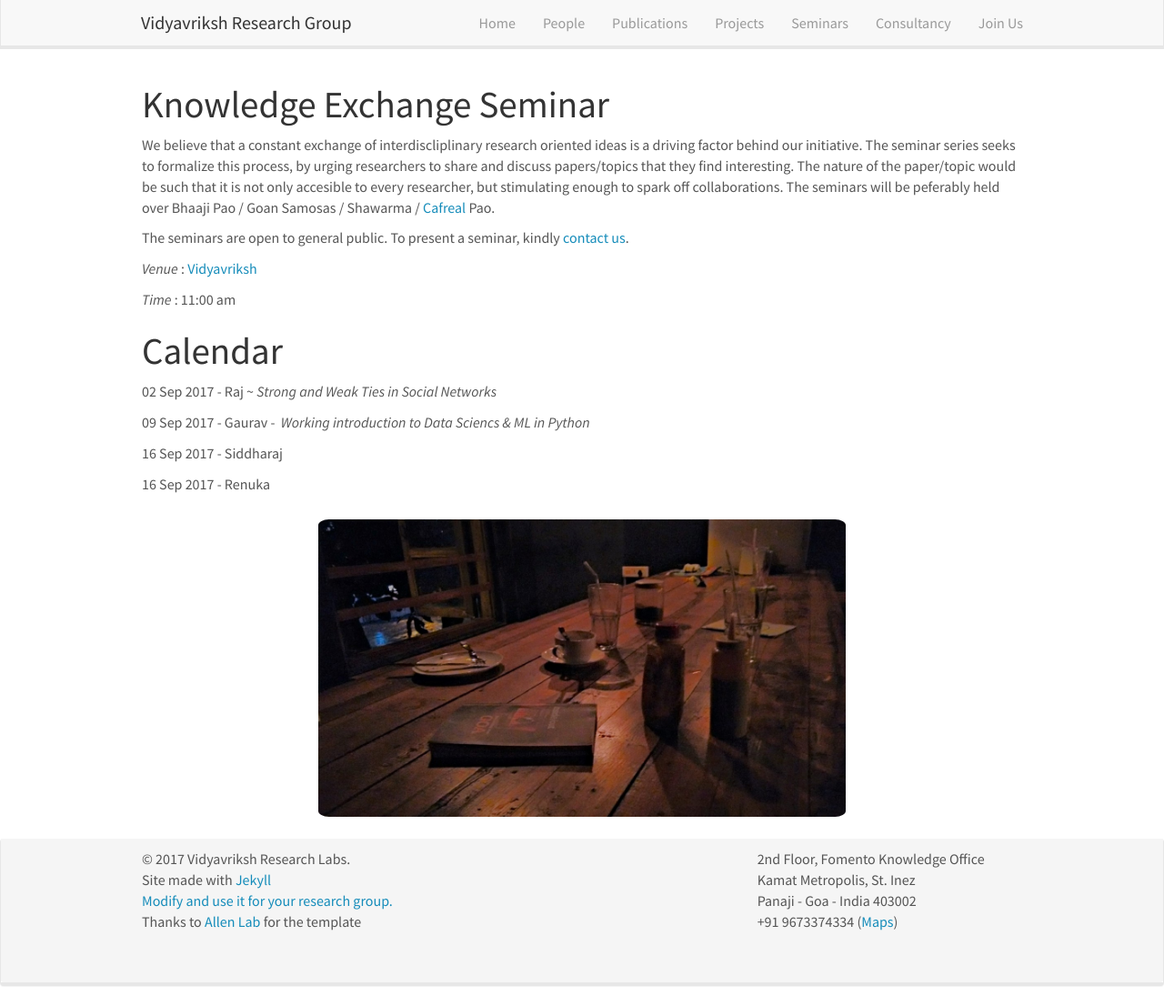
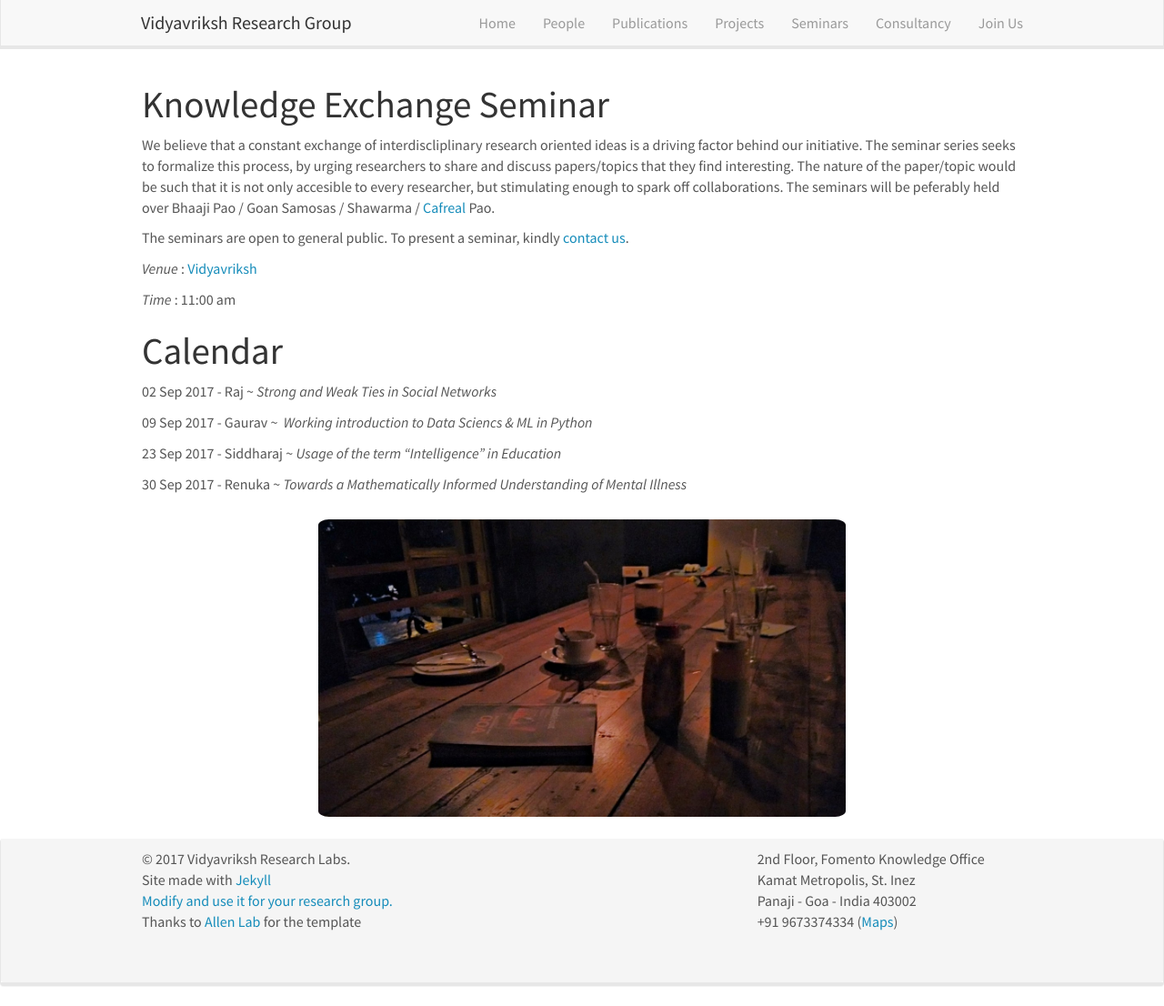
Before and after one commit to convergence-research-lab/convergence-research-lab.github.io, a Jekyll site: the page built from _pages/seminar.md, in a window 1280 px wide and 1106 px high. Shown: the whole window at 91% size. Built offline with Jekyll 4.4.1, drawn with Linux system fonts in a browser that asks for light colours; nearby versions of some CDN libraries.

Commit message:
Update seminar.md

```diff
--- a/_pages/seminar.md
+++ b/_pages/seminar.md
@@ -20,11 +20,11 @@ The seminars are open to general public. To present a seminar, kindly [contact u
 
 02 Sep 2017 - Raj ~ <i> Strong and Weak Ties in Social Networks </i>
 
-09 Sep 2017 - Gaurav - <i>  Working introduction to Data Sciencs & ML in Python </i>
+09 Sep 2017 - Gaurav ~ <i>  Working introduction to Data Sciencs & ML in Python </i>
 
-16 Sep 2017 - Siddharaj
+23 Sep 2017 - Siddharaj ~ <i> Usage of the term "Intelligence" in Education </i>
 
-16 Sep 2017 - Renuka
+30 Sep 2017 - Renuka ~ <i>  Towards a Mathematically Informed Understanding of Mental Illness </i>
 
 <center>
 <figure>
```
